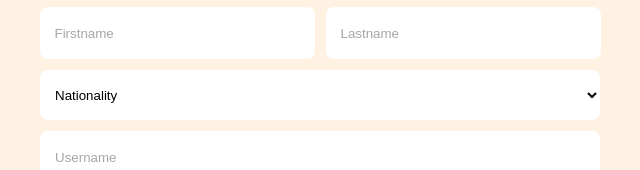
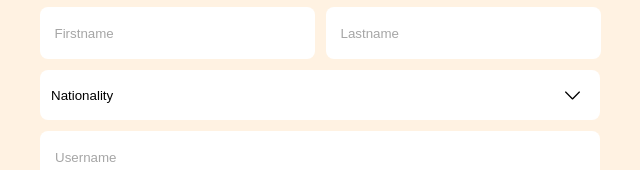
Before and after one commit to Lucerno1/SM42-Group-Project, a Vue app: page /register in a window 1280 px wide. Shown: the part 269-439 px from the top of the page, without its empty margins (320-960 px from the left). Built offline with nearby package versions, Linux system fonts and the light colour scheme.

Commit message:
added custom dropdown arrow

```diff
--- a/src/views/Register.vue
+++ b/src/views/Register.vue
@@ -209,6 +209,12 @@ select {
   padding: 11px;
   border-radius: 8px;
   border: none;
+  outline: none;
+  background-image: url('/img/dropdown_arrow.svg');
+  background-repeat: no-repeat;
+  -webkit-appearance: none;
+  -moz-appearance: none;
+  background-position: right 20px center;
 }
 
 select:focus {
```
Also changed, not shown: public/img/dropdown_arrow.svg (added).
